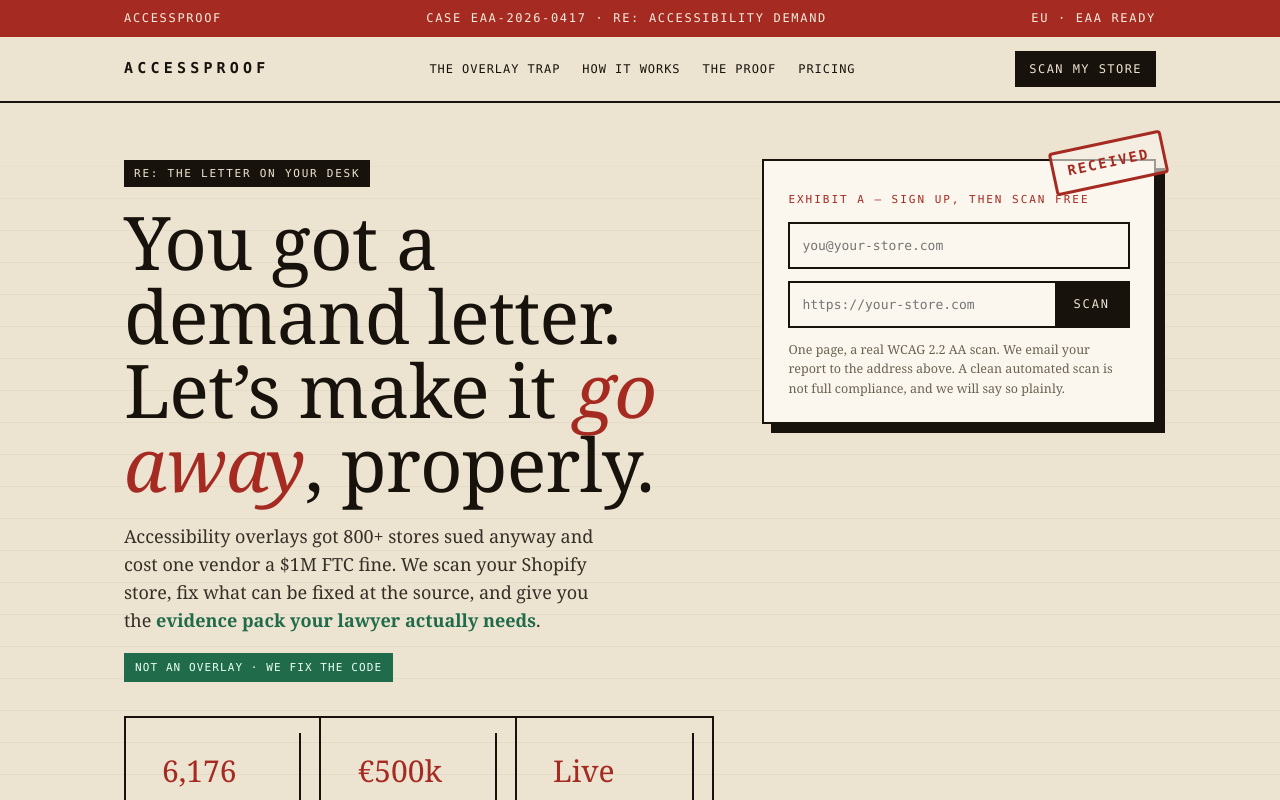
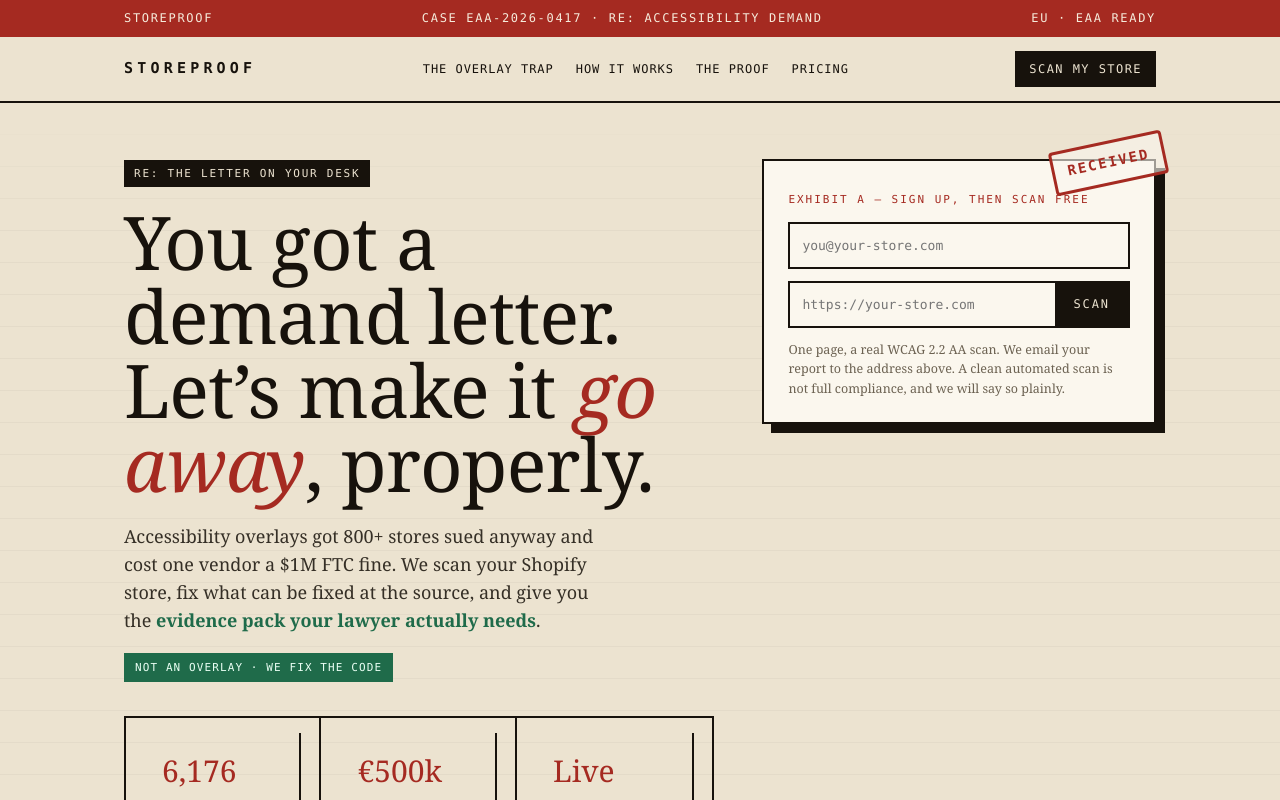
Before and after one commit to Kymeira-MrH/storeproof, a Next.js app: page / in a window 1280 px wide. Shown: the top 800 px of the page. Built offline with nearby package versions, Linux system fonts and the light colour scheme.

Commit message:
chore: name the product StoreProof (storeproof.io)

```diff
--- a/src/app/layout.tsx
+++ b/src/app/layout.tsx
@@ -2,7 +2,7 @@ import type { Metadata } from "next";
 import "./globals.css";
 
 export const metadata: Metadata = {
-  title: "AccessProof — Shopify accessibility, done and documented",
+  title: "StoreProof — Shopify accessibility, done and documented",
   description:
     "Automated WCAG 2.2 AA scanning and remediation for EU-selling Shopify stores, with the evidence pack your lawyer needs. Not an overlay.",
 };
--- a/src/app/page.tsx
+++ b/src/app/page.tsx
@@ -5,7 +5,7 @@ export default function Page() {
     <>
       <div className="mast">
         <div className="w">
-          <span>ACCESSPROOF</span>
+          <span>STOREPROOF</span>
           <span>Case EAA-2026-0417 · Re: Accessibility Demand</span>
           <span>EU · EAA Ready</span>
         </div>
@@ -13,7 +13,7 @@ export default function Page() {
 
       <nav>
         <div className="w">
-          <span className="brand">ACCESSPROOF</span>
+          <span className="brand">STOREPROOF</span>
           <ul>
             <li><a href="#overlays">The overlay trap</a></li>
             <li><a href="#how">How it works</a></li>
@@ -136,7 +136,7 @@ export default function Page() {
             </div>
             <div className="packet">
               <span className="cap">Evidence pack — contents</span>
-              <div className="doc">{`ACCESSPROOF / EVIDENCE PACK
+              <div className="doc">{`STOREPROOF / EVIDENCE PACK
 RE: your-store.com
 
 01  Accessibility statement ....... EN 301 549
@@ -145,7 +145,7 @@ RE: your-store.com
 04  Items needing human review .... flagged
 05  Re-scan schedule .............. monthly
 —
-Prepared by AccessProof.
+Prepared by StoreProof.
 Not an overlay. Fixed at source.`}</div>
             </div>
           </div>
@@ -231,7 +231,7 @@ Not an overlay. Fixed at source.`}</div>
 
       <footer>
         <div className="w">
-          <span>© 2026 AccessProof · EU · EAA Ready</span>
+          <span>© 2026 StoreProof · EU · EAA Ready</span>
           <span>
             <a href="#">Accessibility statement</a> &nbsp;·&nbsp; <a href="#">Privacy</a> &nbsp;·&nbsp;{" "}
             <a href="#scan">Scan my store</a>
```
